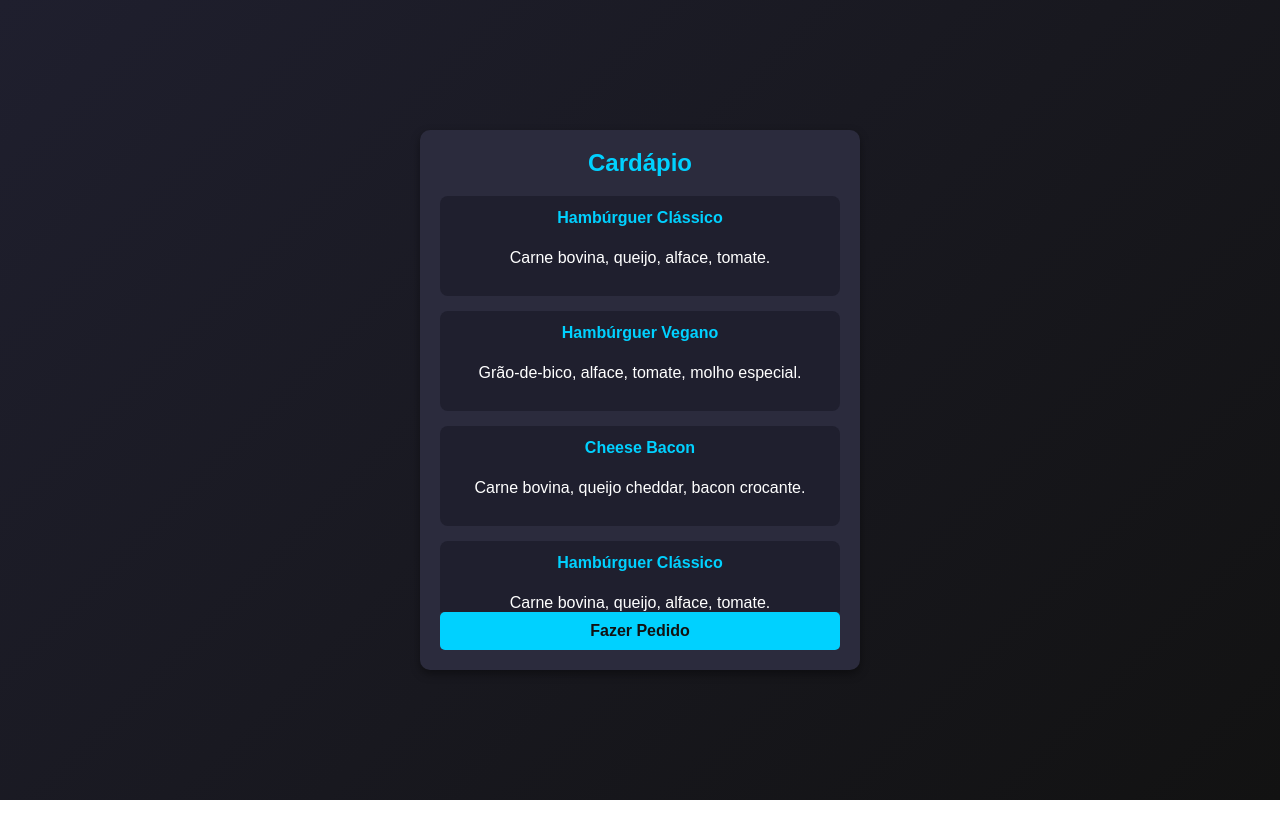
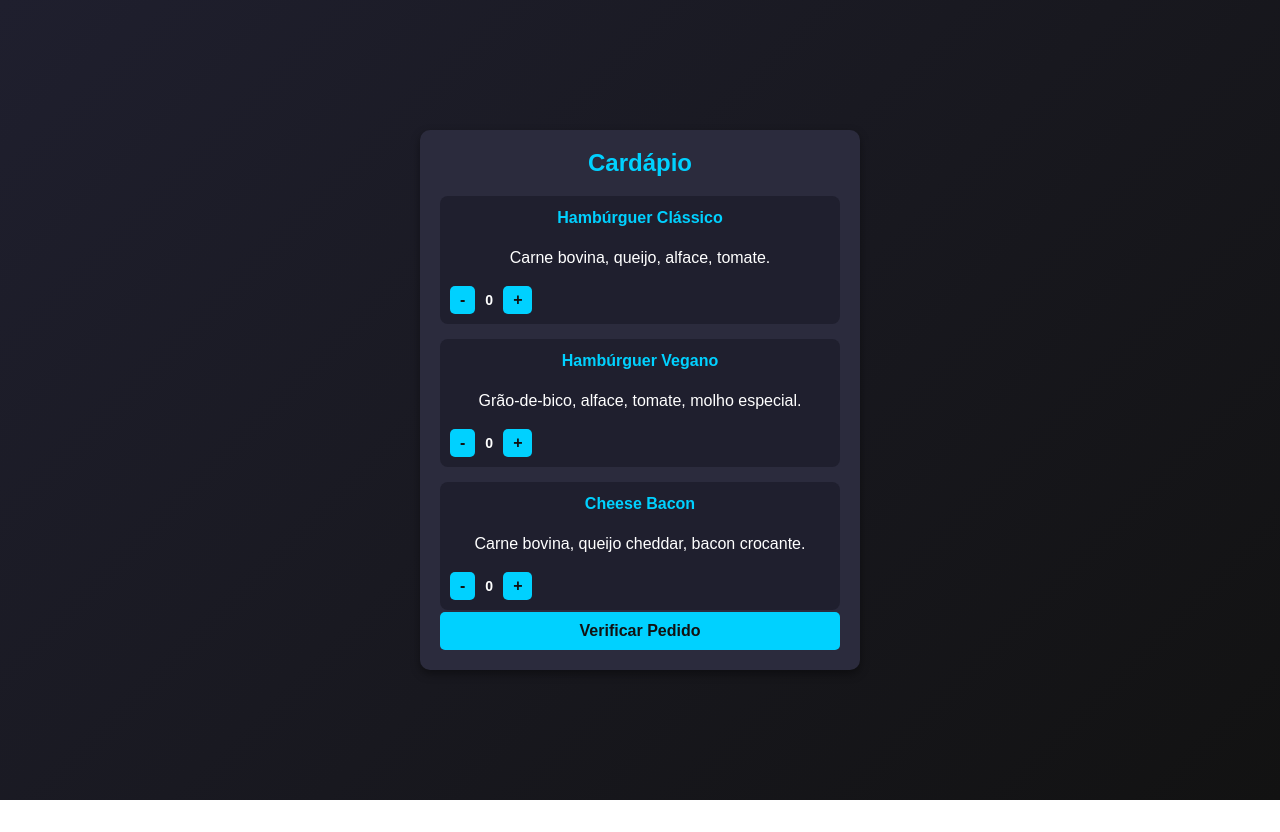
Before and after one commit to brunofragaa97/Sitema_pedidos, a React (Vite) app in the folder Sitema_Pedidos/FrontEnd/: page / in a window 1280 px wide. Shown: the top 832 px of the page. Built offline with nearby package versions, Linux system fonts and the light colour scheme.

Commit message:
ajustado o menu para selecionar os itens, e abrir outro card para confirmar o pedido ou voltar

```diff
--- a/Sitema_Pedidos/FrontEnd/src/Components/Cardapio.jsx
+++ b/Sitema_Pedidos/FrontEnd/src/Components/Cardapio.jsx
@@ -1,42 +1,143 @@
-import React from "react";
+import React, { useState } from "react";
 import "../../styles/Cardapio.css";
 
 const Cardapio = () => {
+  const [pedido, setPedido] = useState({});
+  const [erro, setErro] = useState(""); // Estado para mensagem de erro
+  const [mostrarResumo, setMostrarResumo] = useState(false); // Alterna para exibir o resumo do pedido
+
+  const cardapio = [
+    {
+      id: 1,
+      nome: "Hambúrguer Clássico",
+      descricao: "Carne bovina, queijo, alface, tomate.",
+      preco: 15,
+    },
+    {
+      id: 2,
+      nome: "Hambúrguer Vegano",
+      descricao: "Grão-de-bico, alface, tomate, molho especial.",
+      preco: 18,
+    },
+    {
+      id: 3,
+      nome: "Cheese Bacon",
+      descricao: "Carne bovina, queijo cheddar, bacon crocante.",
+      preco: 20,
+    },
+    {
+      id: 4,
+      nome: "Hambúrguer Clássico",
+      descricao: "Carne bovina, queijo, alface, tomate.",
+      preco: 15,
+    },
+    {
+      id: 5,
+      nome: "Hambúrguer Vegano",
+      descricao: "Grão-de-bico, alface, tomate, molho especial.",
+      preco: 18,
+    },
+    {
+      id: 6,
+      nome: "Cheese Bacon",
+      descricao: "Carne bovina, queijo cheddar, bacon crocante.",
+      preco: 20,
+    },
+  ];
+
+  const alterarQuantidade = (id, quantidade) => {
+    setPedido((prev) => ({
+      ...prev,
+      [id]: {
+        ...cardapio.find((item) => item.id === id),
+        quantidade: Math.max(0, quantidade),
+      },
+    }));
+  };
+
+  const verificarPedido = () => {
+    const itensSelecionados = Object.values(pedido).filter(
+      (item) => item.quantidade > 0
+    );
+    if (itensSelecionados.length === 0) {
+      setErro("Selecione ao menos um item para verificar o pedido!"); // Define a mensagem de erro
+      return;
+    }
+    setErro(""); // Limpa o erro se a verificação for bem-sucedida
+    setMostrarResumo(true); // Mostra o card com resumo do pedido
+  };
+
   return (
     <div className="background-container">
       <div className="menu-container">
-        <h1 className="menu-title">Cardápio</h1>
-        <ul className="menu-list">
-          <li className="menu-item">
-            <strong>Hambúrguer Clássico</strong>
-            <p>Carne bovina, queijo, alface, tomate.</p>
-          </li>
-          <li className="menu-item">
-            <strong>Hambúrguer Vegano</strong>
-            <p>Grão-de-bico, alface, tomate, molho especial.</p>
-          </li>
-          <li className="menu-item">
-            <strong>Cheese Bacon</strong>
-            <p>Carne bovina, queijo cheddar, bacon crocante.</p>
-          </li>
-          <li className="menu-item">
-            <strong>Hambúrguer Clássico</strong>
-            <p>Carne bovina, queijo, alface, tomate.</p>
-          </li>
-          <li className="menu-item">
-            <strong>Hambúrguer Clássico</strong>
-            <p>Carne bovina, queijo, alface, tomate.</p>
-          </li>
-          <li className="menu-item">
-            <strong>Hambúrguer Clássico</strong>
-            <p>Carne bovina, queijo, alface, tomate.</p>
-          </li>
-          <li className="menu-item">
-            <strong>Hambúrguer Clássico</strong>
-            <p>Carne bovina, queijo, alface, tomate.</p>
-          </li>
-        </ul>
-        <button className="order-button">Fazer Pedido</button>
+        {!mostrarResumo ? (
+          <>
+            <h1 className="menu-title">Cardápio</h1>
+            <ul className="menu-list">
+              {cardapio.map((item) => (
+                <li className="menu-item" key={item.id}>
+                  <strong>{item.nome}</strong>
+                  <p>{item.descricao}</p>
+                  <div className="menu-controls">
+                    <button
+                      className="quantity-button"
+                      onClick={() =>
+                        alterarQuantidade(
+                          item.id,
+                          (pedido[item.id]?.quantidade || 0) - 1
+                        )
+                      }
+                    >
+                      -
+                    </button>
+                    <span className="quantity-display">
+                      {pedido[item.id]?.quantidade || 0}
+                    </span>
+                    <button
+                      className="quantity-button"
+                      onClick={() =>
+                        alterarQuantidade(
+                          item.id,
+                          (pedido[item.id]?.quantidade || 0) + 1
+                        )
+                      }
+                    >
+                      +
+                    </button>
+                  </div>
+                </li>
+              ))}
+            </ul>
+            {erro && <div className="error-message">{erro}</div>}{" "}
+            {/* Exibe mensagem de erro */}
+            <button className="order-button" onClick={verificarPedido}>
+              Verificar Pedido
+            </button>
+          </>
+        ) : (
+          <div className="resumo-container">
+            <h1>Resumo do Pedido</h1>
+            <ul className="resumo-list">
+              {Object.values(pedido)
+                .filter((item) => item.quantidade > 0)
+                .map((item) => (
+                  <li key={item.id}>
+                    {item.nome} - {item.quantidade}x - R${" "}
+                    {item.quantidade * item.preco}
+                  </li>
+                ))}
+            </ul>
+            <div className="div-button">
+              <button
+                onClick={() => setMostrarResumo(false)}
+                className="btn-voltar"
+              >
+                Voltar
+              </button>
+              <button className="btn-enviar">ENVIAR PEDIDO</button>
+            </div>
+          </div>
+        )}
       </div>
     </div>
   );
--- a/Sitema_Pedidos/FrontEnd/styles/Cardapio.css
+++ b/Sitema_Pedidos/FrontEnd/styles/Cardapio.css
@@ -13,6 +13,7 @@
   .menu-container {
     width: 400px;
     height: 500px;
+    padding: 10px;
     background: #2b2b3d;
     border-radius: 10px;
     box-shadow: 0 4px 10px rgba(0, 0, 0, 0.4);
@@ -60,6 +61,35 @@
     margin-bottom: 5px;
   }
 
+  /* Controles de quantidade */
+  .menu-controls {
+    display: flex;
+    align-items: center;
+    gap: 10px;
+    margin-top: 10px;
+  }
+
+  .quantity-button {
+    background: #00d1ff;
+    color: #121212;
+    border: none;
+    border-radius: 5px;
+    padding: 5px 10px;
+    cursor: pointer;
+    font-weight: bold;
+    transition: background 0.3s ease;
+  }
+
+  .quantity-button:hover {
+    background: #007d99;
+  }
+
+  .quantity-display {
+    color: #ffffff;
+    font-weight: bold;
+    font-size: 14px;
+  }
+
   /* Botão de pedido */
   .order-button {
     background: #00d1ff;
@@ -77,3 +107,29 @@
   .order-button:hover {
     background: #007d99;
   }
+  .div-button {
+    display: flex; /* Alinha os elementos em coluna */
+    flex-direction: column; /* Alinha os itens de cima para baixo */
+    gap: 10px; /* Adiciona um espaçamento entre os botões */
+    width: 100%; /* Garante que ocupe toda a largura do container */
+    align-items: center; /* Alinha os botões ao centro */
+    margin-top: 100px;
+  }
+
+  .btn-voltar, .btn-enviar {
+    padding: 10px 20px;
+    font-size: 1rem;
+    border: none;
+    cursor: pointer;
+    background-color: #f80909; /* Cor de fundo para os botões */
+    color: white; /* Cor do texto */
+    border-radius: 5px;
+  }
+
+  .btn-enviar {
+    background-color: #4CAF50; /* Cor diferente para o botão de envio */
+  }
+
+  .btn-voltar:hover, .btn-enviar:hover {
+    opacity: 0.8; /* Efeito de hover */
+  }
```
